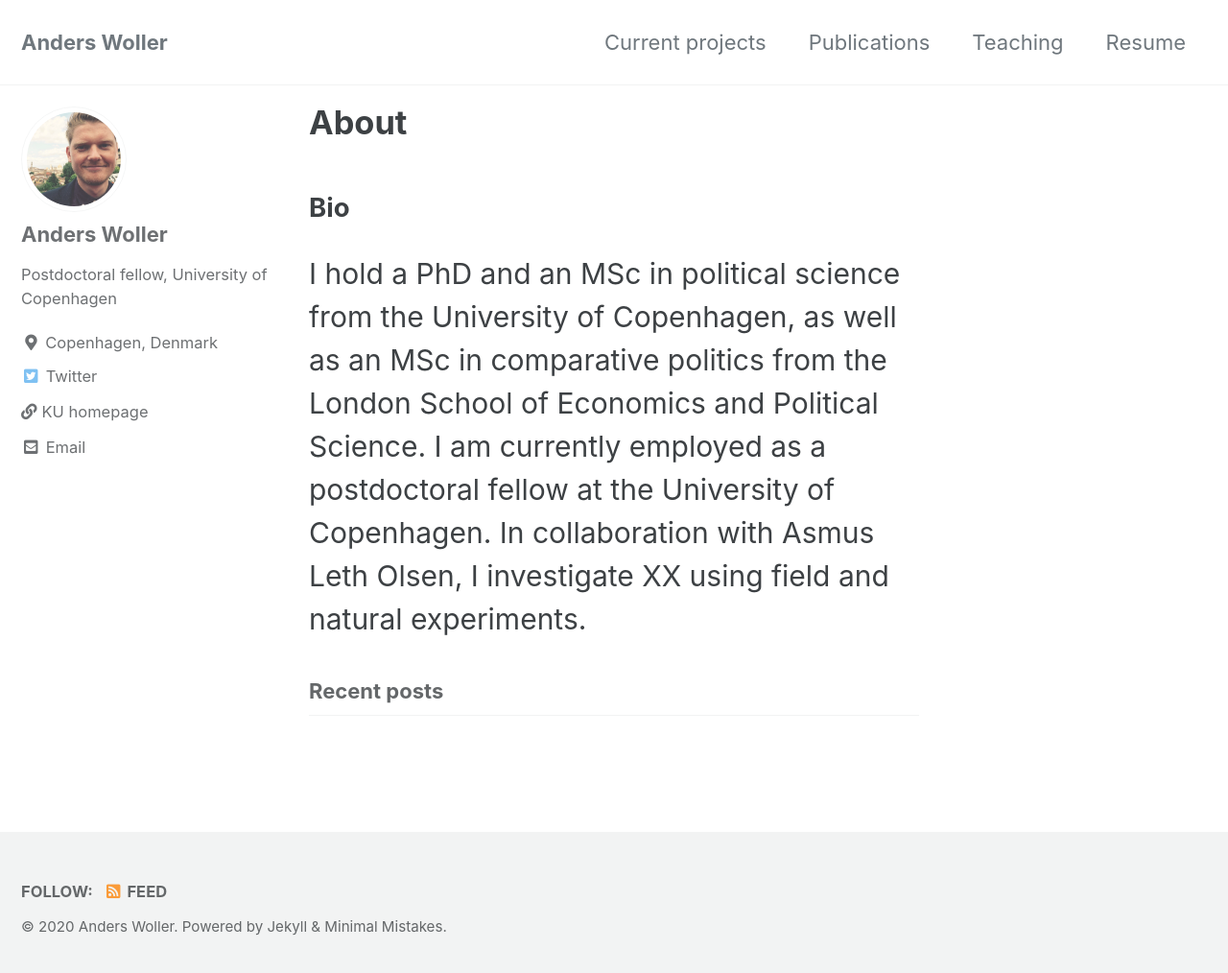
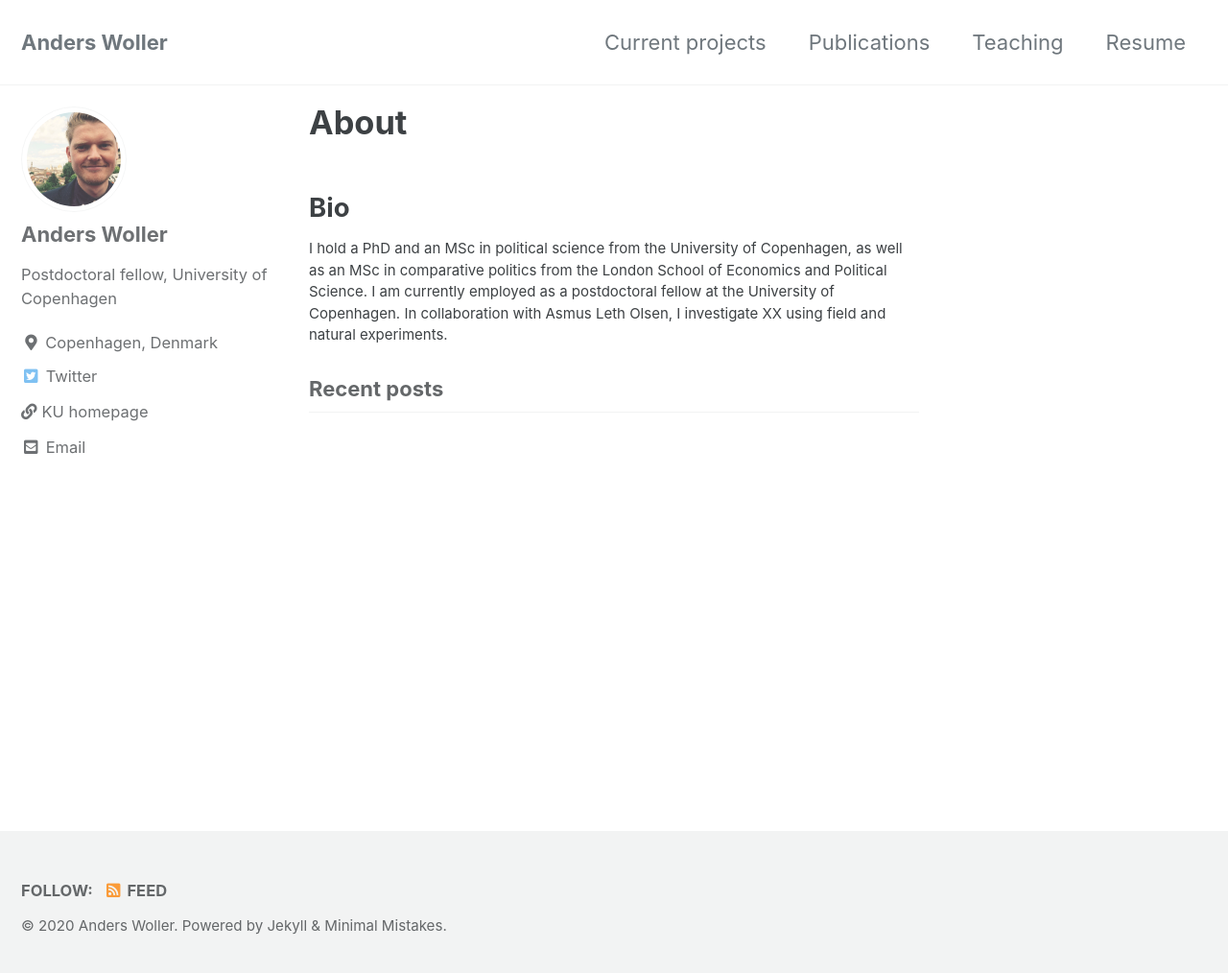
Before and after one commit to AndersWoller/AndersWoller.github.io, a Jekyll site: the page built from index.html, in a window 1280 px wide and 1021 px high. Shown: the top 1014 px of the window at 96% size. Built offline with Jekyll 4.4.1, drawn with Linux system fonts in a browser that asks for light colours; cached includes are drawn as plain includes; the list of posts is cut into pages by our own code.

Commit message:
Update index.html

```diff
--- a/index.html
+++ b/index.html
@@ -9,4 +9,4 @@
 
 <h2> Bio </h2>
 
-<p style="font-size:30px"> I hold a PhD and an MSc in political science from the University of Copenhagen, as well as an MSc in comparative politics from the London School of Economics and Political Science. I am currently employed as a postdoctoral fellow at the University of Copenhagen. In collaboration with Asmus Leth Olsen, I investigate XX using field and natural experiments.</p>
+<p style="font-size:15px"> I hold a PhD and an MSc in political science from the University of Copenhagen, as well as an MSc in comparative politics from the London School of Economics and Political Science. I am currently employed as a postdoctoral fellow at the University of Copenhagen. In collaboration with Asmus Leth Olsen, I investigate XX using field and natural experiments.</p>
```
